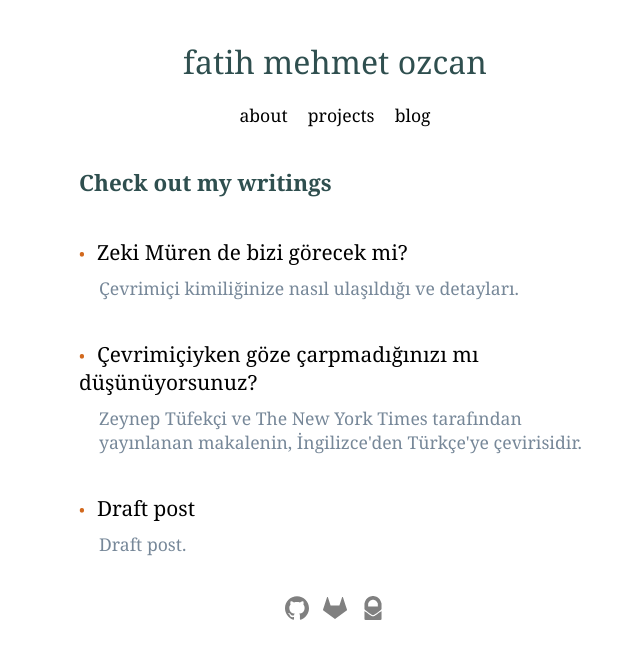
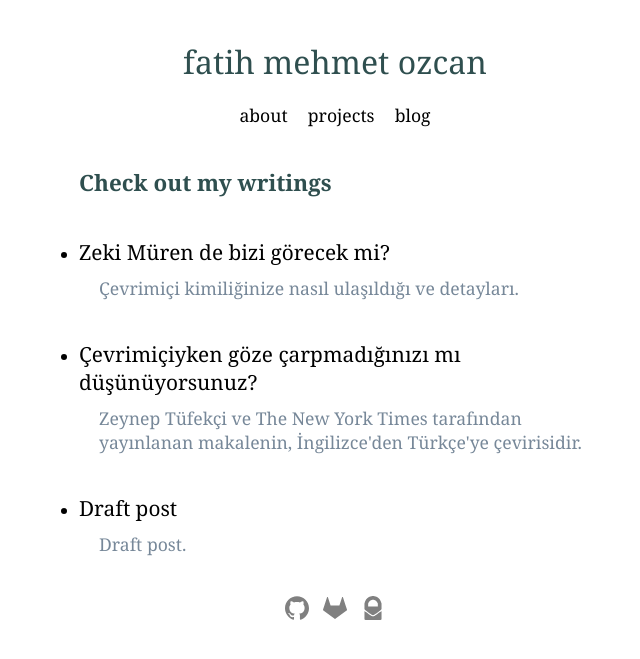
Before and after one commit to fatihmeh/fatihmeh.github.io, a Jekyll site: the page built from blog/index.html, in a window 1280 px wide. Shown: the top 659 px of the page, without its empty margins (305-945 px from the left). Built offline with Jekyll 4.4.1, drawn with Linux system fonts in a browser that asks for light colours.

Commit message:
Update main.css

```diff
--- a/css/main.css
+++ b/css/main.css
@@ -75,12 +75,7 @@ a:hover {
   color:black;
 }
 .ul-blog-list,  .ul-blog-list li {
-list-style-type:none; margin-bottom: 40px; margin-top: 40px;
-}
-.ul-blog-list li:before {
-  content: "•";
-  padding-right: 8px;
-  color: chocolate;
+margin-bottom: 40px; margin-top: 40px;
 }
 .blog-title {
   font-size: 1.3rem; color:black;
```
